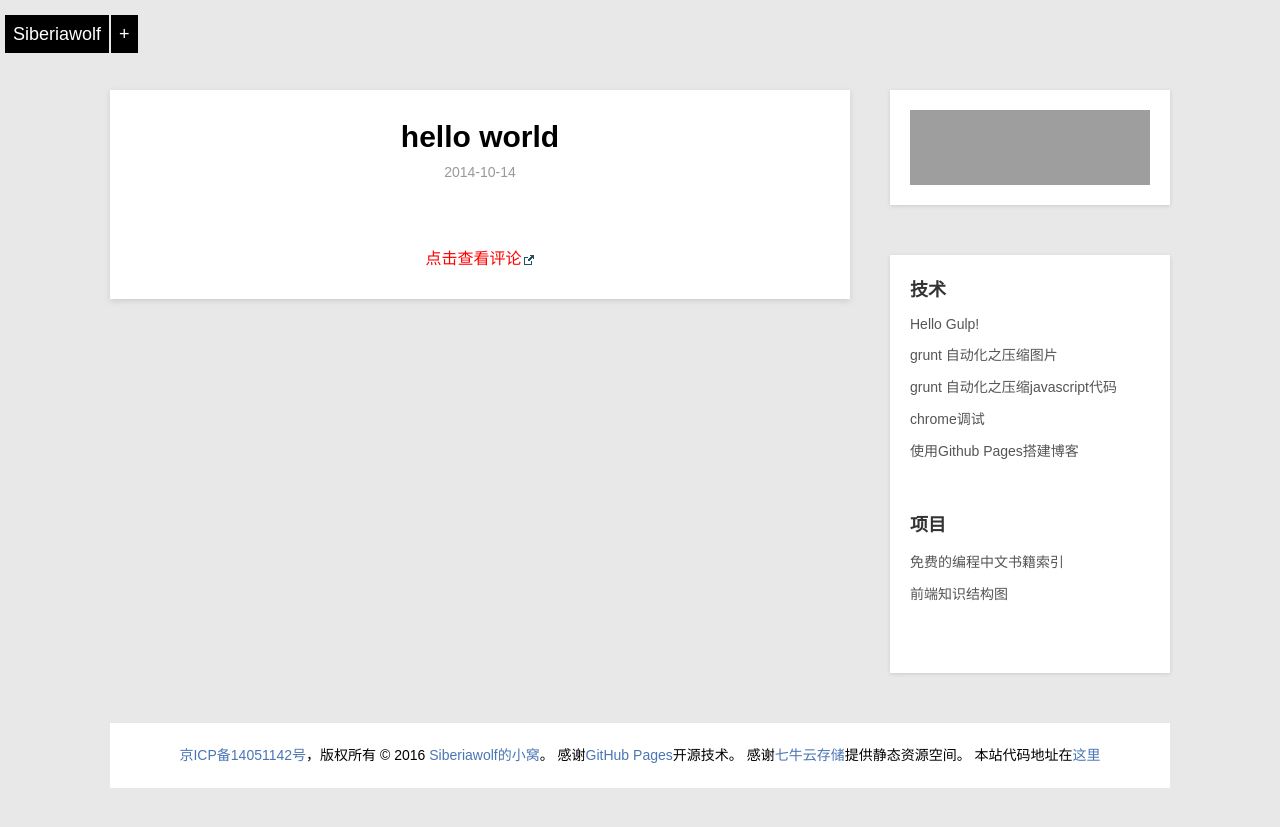
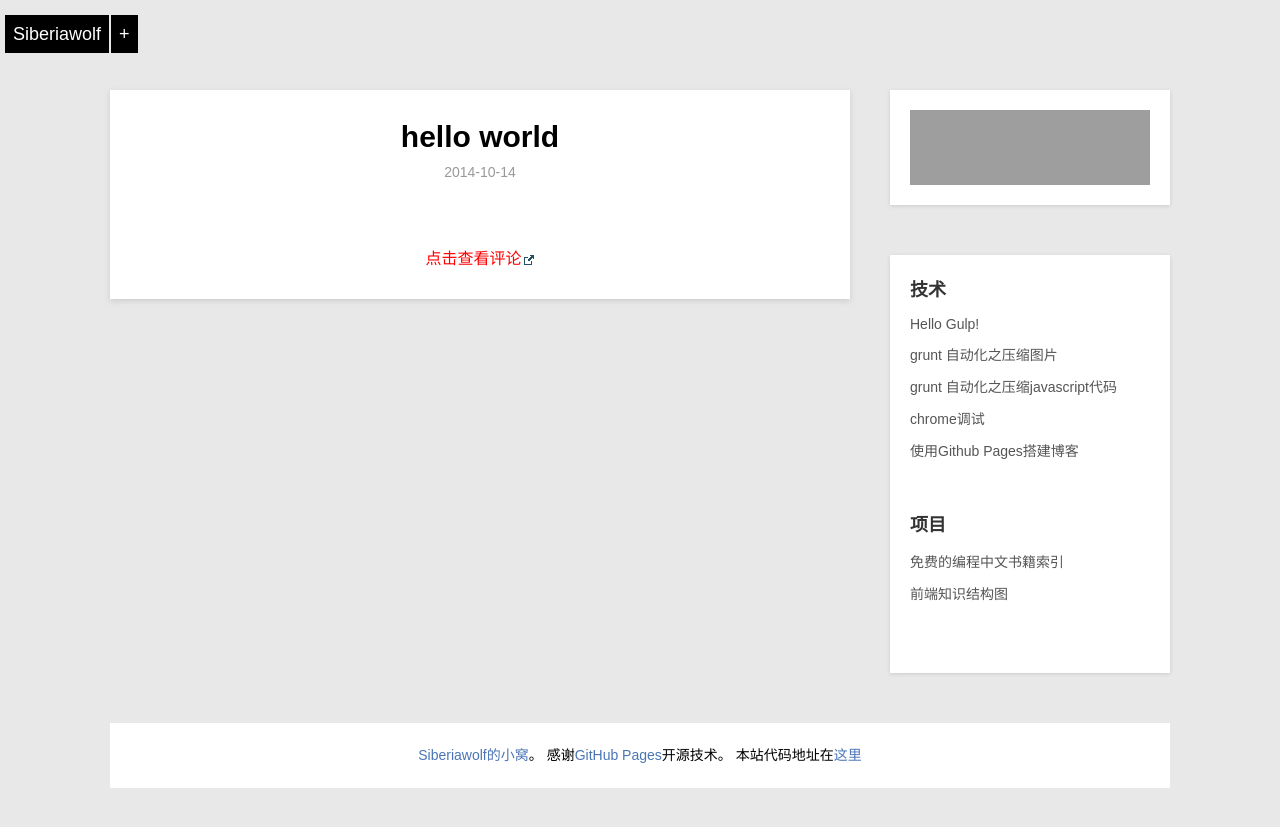
Before and after one commit to siberiawolf/siberiawolf.github.io, a Jekyll site: the page built from _posts/project/2014-10-14-free-programming.md, in a window 1280 px wide. Shown: the top 827 px of the page. Built offline with Jekyll 4.4.1, drawn with Linux system fonts in a browser that asks for light colours; nearby versions of some CDN libraries; comment, search, counter and statistics services are not loaded; grey boxes are pictures that could not be loaded.

Commit message:
删除统计代码

```diff
--- a/_layouts/default.html
+++ b/_layouts/default.html
@@ -50,11 +50,5 @@
             });
         });
     </script>
-
-    <!-- 百度统计代码 -->
-    <script type="text/javascript">
-    var _bdhmProtocol = (("https:" == document.location.protocol) ? " https://" : " http://");
-    document.write(unescape("%3Cscript src='" + _bdhmProtocol + "hm.baidu.com/h.js%3F1248d51f06841e8dda82405c280d6597' type='text/javascript'%3E%3C/script%3E"));
-    </script>
 </body>
 </html>
--- a/_layouts/post.html
+++ b/_layouts/post.html
@@ -57,22 +57,11 @@ layout: default
     </div>
     <!-- 文章目录 end -->
 
-    <!-- jd推广 start -->
-    <!-- {% if page.jd_id %}
-    <div class="sidenav">
-        <script type="text/javascript">var jd_union_pid="{{ page.jd_id }}";var jd_union_euid="";</script>
-        <script type="text/javascript" src="http://ads.union.jd.com/static/js/union.js"></script>
-    </div>
-    {% endif %} -->
-    <!-- jd推广 end -->
-
 </div>
 <div id="footer">
     <p>
-        <a href="http://www.miitbeian.gov.cn/" target="_blank">京ICP备14051142号</a>，版权所有 © 2016
         <a href="http://siberiawolf.com/" target="_blank">Siberiawolf的小窝</a>。
         感谢<a href="https://pages.github.com/" target="_blank">GitHub Pages</a>开源技术。
-        感谢<a href="https://portal.qiniu.com/signup?code=3l8fij4ieuvrm" target="_blank">七牛云存储</a>提供静态资源空间。
         本站代码地址在<a href="https://github.com/siberiawolf/siberiawolf.github.io" target="_blank">这里</a>
     </p>
 </div>
```
